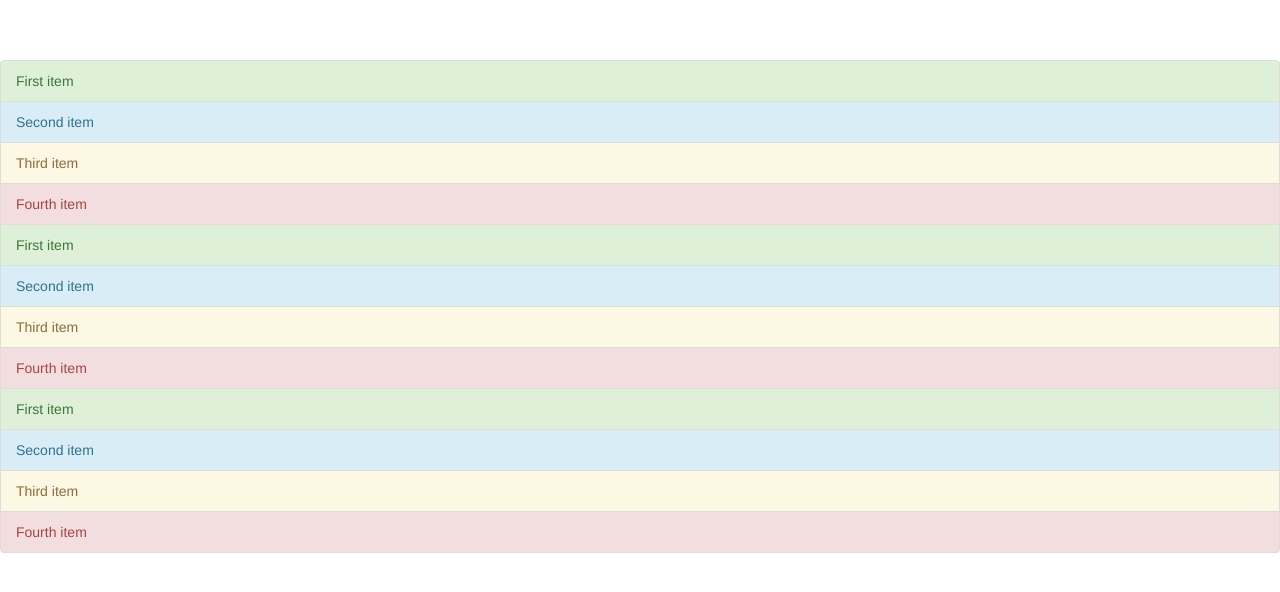
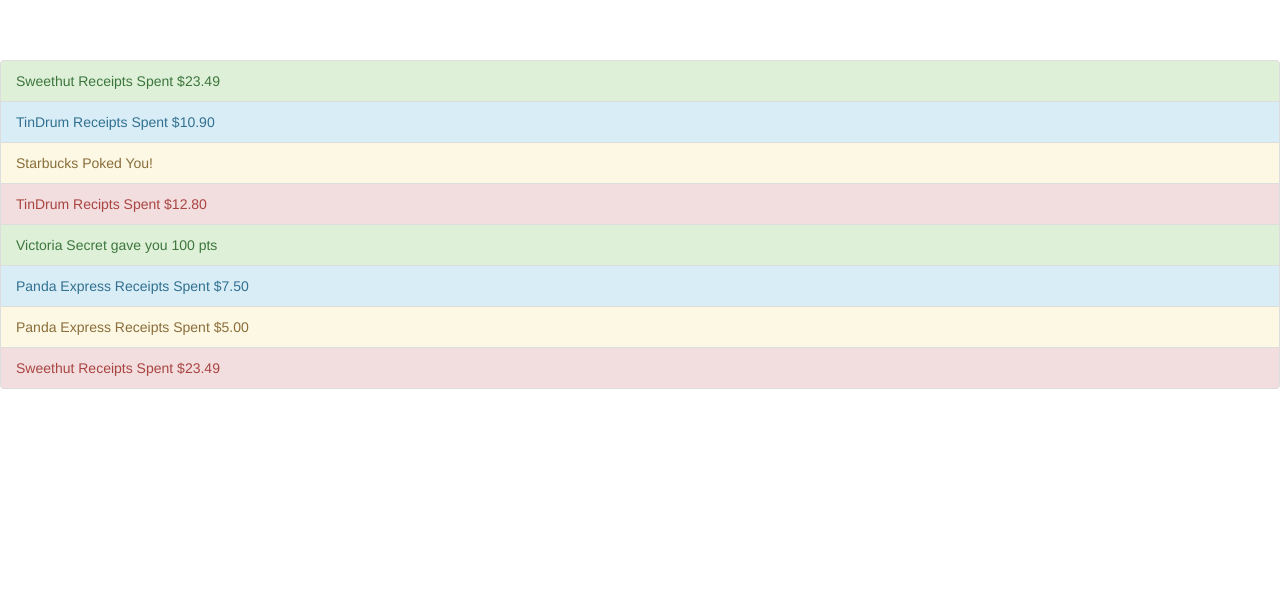
Before and after one commit to tinaho94/Epsie_Mobile_Ionic, a website: page demo/www/templates/history.html in a window 1280 px wide. Drawn offline with nearby package versions, Linux system fonts and the light colour scheme.

Commit message:
History section

```diff
--- a/demo/www/templates/history.html
+++ b/demo/www/templates/history.html
@@ -12,18 +12,14 @@
   <br />
   <body>
     <div class="list-group">
-      <a href="#" class="list-group-item list-group-item-success">First item</a>
-      <a href="#" class="list-group-item list-group-item-info">Second item</a>
-      <a href="#" class="list-group-item list-group-item-warning">Third item</a>
-      <a href="#" class="list-group-item list-group-item-danger">Fourth item</a>
-      <a href="#" class="list-group-item list-group-item-success">First item</a>
-      <a href="#" class="list-group-item list-group-item-info">Second item</a>
-      <a href="#" class="list-group-item list-group-item-warning">Third item</a>
-      <a href="#" class="list-group-item list-group-item-danger">Fourth item</a>
-      <a href="#" class="list-group-item list-group-item-success">First item</a>
-      <a href="#" class="list-group-item list-group-item-info">Second item</a>
-      <a href="#" class="list-group-item list-group-item-warning">Third item</a>
-      <a href="#" class="list-group-item list-group-item-danger">Fourth item</a>
+      <a href="#" class="list-group-item list-group-item-success">Sweethut Receipts Spent $23.49</a>
+      <a href="#" class="list-group-item list-group-item-info">TinDrum Receipts Spent $10.90</a>
+      <a href="#" class="list-group-item list-group-item-warning">Starbucks Poked You!</a>
+      <a href="#" class="list-group-item list-group-item-danger">TinDrum Recipts Spent $12.80</a>
+      <a href="#" class="list-group-item list-group-item-success">Victoria Secret gave you 100 pts</a>
+      <a href="#" class="list-group-item list-group-item-info">Panda Express Receipts Spent $7.50</a>
+      <a href="#" class="list-group-item list-group-item-warning">Panda Express Receipts Spent $5.00</a>
+      <a href="#" class="list-group-item list-group-item-danger">Sweethut Receipts Spent $23.49</a>
     </div>
   </div>
 
```
